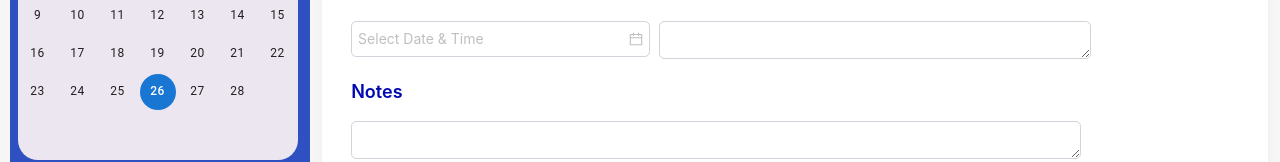
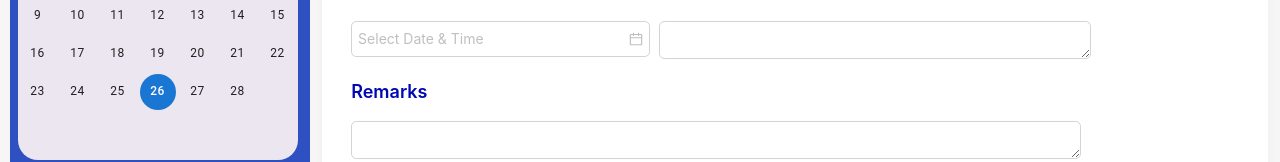
Before and after one commit to Abhinaya1996/task0031, a React (Create React App) app: page /new-booking in a window 1280 px wide. Shown: the part 545-707 px from the top of the page. Built offline with nearby package versions, Linux system fonts and the light colour scheme; no server answers; sample sign-in values are in the browser's storage.

Commit message:
Update Newbooking.js

```diff
--- a/src/pages/Newbooking.js
+++ b/src/pages/Newbooking.js
@@ -1005,7 +1005,7 @@ export default function Newbooking({selectedHotel}){
                                             <Col xs={24} sm={24} md={24} lg={24} xl={24} className="pe-2">
                                                 <Row>
                                                     <Col xs={24} sm={24} md={24} lg={24} xl={24}>
-                                                        <p className="fs-18 fw-semibold text-blue pt-3">Notes</p>
+                                                        <p className="fs-18 fw-semibold text-blue pt-3">Remarks</p>
                                                     </Col>
                                                 </Row>
 
```
